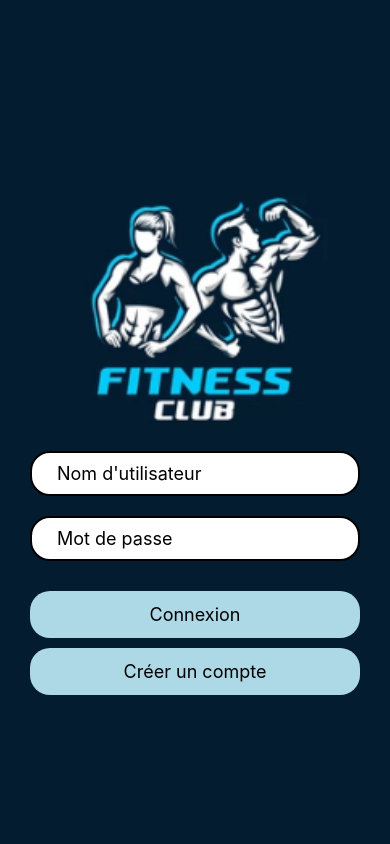
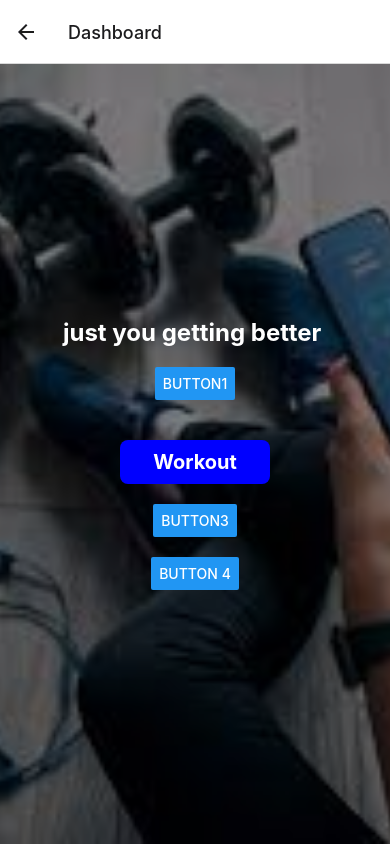
Before and after one commit to hayetchemkhi/project_fitness, a React Native app: screen /Dashboard in a window 390 px wide. Built offline with nearby package versions, Linux system fonts and the light colour scheme.

Commit message:
5eme commit

```diff
--- a/StackNavigator.js
+++ b/StackNavigator.js
@@ -8,6 +8,7 @@ import FitScreen from "./screens/FitScreen";
 import RestScreen from "./screens/RestScreen";
 import SignUpt from './screens/SignUpt';
 import Login from './screens/Login';
+import Dashboardscreen from './screens/Dashboardscreen';
 const StackNavigator = () => {
     const Stack = createNativeStackNavigator();
     return (
@@ -15,6 +16,7 @@ const StackNavigator = () => {
             <Stack.Navigator initialRouteName="Login">
                 <Stack.Screen name="login" component={Login} options={{ headerShown: false }} />
                 <Stack.Screen name="SignUp" component={SignUpt} options={{ headerShown: false }} />
+                <Stack.Screen name="Dashboard" component={Dashboardscreen}/>
                 <Stack.Screen name="Home" component={HomeScreen} options={{ headerShown: false }} />
                 <Stack.Screen name="Workout" component={WorkoutScreen} options={{ headerShown: false }} />
                 <Stack.Screen name="Fit" component={FitScreen} options={{ headerShown: false }} />
--- /dev/null
+++ b/screens/Dashboardscreen.js
@@ -0,0 +1,117 @@
+import { StatusBar } from 'expo-status-bar';
+import react from 'react';
+import { StyleSheet, Text, View,SafeAreaView,ImageBackground,Button,TouchableOpacity,Pressable  } from 'react-native';
+import App1 from './bacckground';
+import HomeScreen from './HomeScreen';
+import { useNavigation, useRoute } from '@react-navigation/native';
+
+
+export default function App() {
+    const navigation = useNavigation();
+  console.log('App executed');
+  const handleButtonPress1 = () => {
+    // mon button
+    alert('Button Pressed!');
+  };
+  const handleButtonPress2 = () => {
+    //
+    alert('Button Pressed!');
+  };
+  const handleButtonPress3 = () => {
+    //
+    alert('Button Pressed!');
+  };
+
+  return (
+
+    <ImageBackground
+    source={require("../assets/111.png")}
+    style={styles.backgroundImage}
+  >
+    <View style={styles.overlay}>
+      <Text style={styles.text}>just you getting better </Text>
+
+      <View style={styles.buttonContainer}>
+          <Button
+            title="button1"
+
+          />
+        </View>
+        <View style={styles.buttonContainer}>
+        <Pressable
+                    onPress={() => {
+                        navigation.navigate("Home")
+
+
+                    }}
+                    style={{
+                        backgroundColor: "blue",
+                        marginLeft: "auto",
+                        marginRight: "auto",
+                        marginTop: 20,
+                        borderRadius: 8,
+                        padding: 10,
+                        width: 150,
+
+                    }}
+                >
+                    <Text
+                        style={{
+                            textAlign: "center",
+                            fontWeight: "bold",
+                            fontSize: 20,
+                            color: "white"
+
+                        }}
+                    >Workout</Text>
+                </Pressable>
+        </View>
+        <View style={styles.buttonContainer}>
+          <Button
+            title="button3"
+            onPress={() => navigation.navigate('')}
+          />
+        </View>
+        <View style={styles.buttonContainer}>
+          <Button
+            title="button 4"
+            onPress={handleButtonPress1}
+          />
+        </View>
+
+
+
+      </View>
+  </ImageBackground>
+
+  );
+}
+
+const styles = StyleSheet.create({
+  backgroundImage: {
+    flex: 1,
+    width: '100%',
+    height: '100%',
+  },
+  overlay: {
+    flex: 1,
+    backgroundColor: 'rgba(0, 0, 0, 0.5)', // fourth value for the opacity
+    justifyContent: 'center',
+    alignItems: 'center',
+  },
+  text: {
+    color: 'white', // Text color
+    fontSize: 24,
+    fontWeight: 'bold',
+  },
+  container: {
+    flex: 1,
+    backgroundColor: 'red',
+    alignItems: 'center',
+    justifyContent: 'center',
+  },
+  buttonContainer: {
+    marginTop: 20, // Adjusting  this value to control the spacing between the text and the button
+
+  },
+});
--- a/screens/Login.js
+++ b/screens/Login.js
@@ -3,6 +3,8 @@ import { View, TextInput, Button, StyleSheet, Text, TouchableOpacity } from 'rea
 import { useNavigation } from '@react-navigation/native';
 import Logo from '../components/Logo';
 import HomeScreen from '../screens/HomeScreen';
+import Dashboardscreen from './Dashboardscreen';
+
 
 const Login = () => {
   const navigation = useNavigation();
@@ -35,7 +37,7 @@ const Login = () => {
         secureTextEntry={true}
         onChangeText={(text) => setPassword(text)}
       />
-      <TouchableOpacity style={styles.button} onPress={() => navigation.navigate('Home')}>
+      <TouchableOpacity style={styles.button} onPress={() => navigation.navigate('Dashboard')}>
         <Text style={styles.buttonText}>Connexion</Text>
       </TouchableOpacity>
       <TouchableOpacity style={styles.button} onPress={() => navigation.navigate('SignUp')}>
--- /dev/null
+++ b/screens/bacckground.js
@@ -0,0 +1,36 @@
+import React from 'react';
+import { View, Text, ImageBackground, StyleSheet } from 'react-native';
+
+const App1 = () => {
+  return (
+    <ImageBackground
+      source={require("../assets/111.png")}
+      style={styles.backgroundImage}
+    >
+      <View style={styles.overlay}>
+        <Text style={styles.text}>just you getting better </Text>
+      </View>
+    </ImageBackground>
+  );
+};
+
+const styles = StyleSheet.create({
+  backgroundImage: {
+    flex: 1,
+    width: '100%',
+    height: '100%',
+  },
+  overlay: {
+    flex: 1,
+    backgroundColor: 'rgba(0, 0, 0, 0.5)', // fourth values for opacity
+    justifyContent: 'center',
+    alignItems: 'center',
+  },
+  text: {
+    color: 'white', // Text color
+    fontSize: 24,
+    fontWeight: 'bold',
+  },
+});
+
+export default App1;
```
Also changed, not shown: assets/111.png (added).
